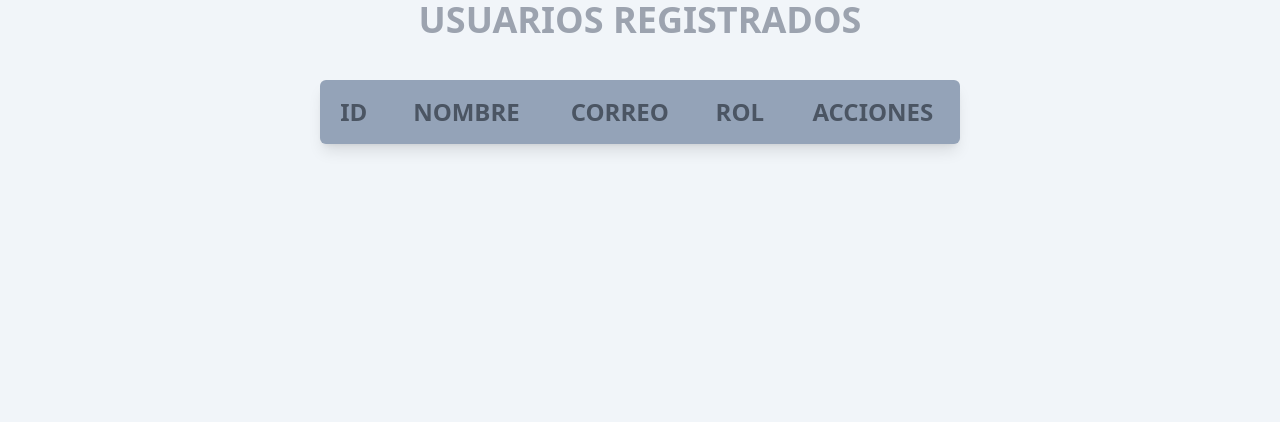
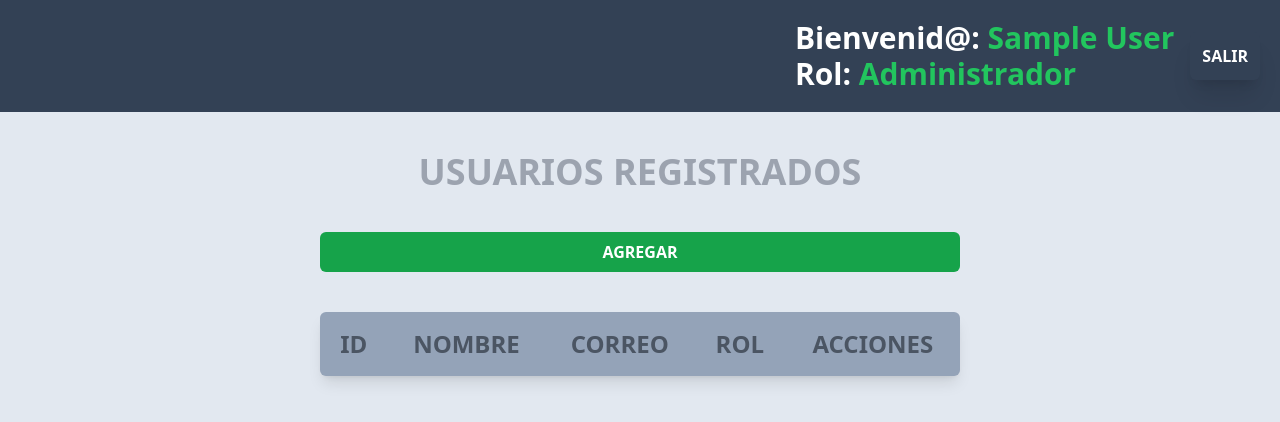
Before and after one commit to Jair-vet/CRUD-php-Tailwindcss, a PHP site: page /src/users.php in a window 1280 px wide. Shown: the top 422 px of the page. Run offline with PHP 8.4, Linux system fonts and the light colour scheme; the visitor is signed in with stand-in values (Sample User, id 1); tables that the repository leaves empty or names only in its code hold one stand-in row (values such as "Sample post"); data that the repository does not hold is empty; style sheets or scripts are compiled from the project's sources.

Commit message:
Users done

```diff
--- a/src/users.php
+++ b/src/users.php
@@ -1,9 +1,14 @@
 <?php
-	// session_start();
+	session_start();
+    // Validar si esta Logueado o no
+    if(empty($_SESSION['active'])){
+	    header('location: ../');
+    }
 	// if($_SESSION['rol'] != 1 ) // Solo Administrador puede ver esto
 	// {
 	// 	header("location: ./");
 	// }
+    // print_r($_SESSION['rol']);
 	include "../db.php";
 ?>
 
@@ -16,15 +21,42 @@
     <link rel="stylesheet" href="../public/css/styles.css">
 </head>
 </head>
-<body class="bg-slate-100">
-    <h2 class="text-4xl text-gray-400 text-center uppercase block font-bold">Usuarios Registrados</h2>
+<body class="bg-slate-200">
+    <header>
+        <div class="bg-slate-700 w-full p-5 flex justify-end">
+            <div class="text-start mr-4">
+                <p class="text-3xl font-bold text-white">Bienvenid@: <span class="text-green-500"><?php echo $_SESSION['nombre']; ?></span></p>
+                <p class="text-3xl font-bold text-white">Rol: <span class="text-green-500"><?php echo $_SESSION['rol']; ?></span></p>
+            </div>
+            <div class="flex items-center">
+                <a
+                    href="../auth/logout.php"
+                    class="shadow-xl rounded-md duration-300 uppercase bg-slate-700 hover:bg-red-600 p-3 text-white font-bold"
+                >salir</a>
+            </div>
+        </div>
+    </header>
+
+
+    <h2 class="text-4xl mt-10 text-gray-400 text-center uppercase block font-bold">Usuarios Registrados</h2>
+
+    <div class="flex justify-center text-center mt-10">
+        <a class="w-1/2 duration-300 bg-green-600 hover:bg-green-700 text-white uppercase font-bold rounded-md p-2"
+        href="src/edit_users.php?id=<?php echo $data['id']; ?>"
+        > Agregar</a>
+    </div>
+
     <table class="mx-auto bg-slate-400 w-1/2 rounded-md mt-10 shadow-lg">
+
         <tr class="text-center p-4">
             <th class="text-2xl font-bold text-gray-600 p-4 uppercase">ID </th>
             <th class="text-2xl font-bold text-gray-600 p-4 uppercase">Nombre</th>
             <th class="text-2xl font-bold text-gray-600 p-4 uppercase">Correo</th>
             <th class="text-2xl font-bold text-gray-600 p-4 uppercase">Rol</th>
-            <th class="text-2xl font-bold text-gray-600 p-4 uppercase">Acciones</th>
+
+            <?php if($_SESSION['rol'] === 'Administrador'){ ?>
+                <th class="text-2xl font-bold text-gray-600 p-4 uppercase">Acciones</th>
+            <?php } ?>
         </tr>
         <?php
             $query = mysqli_query($conection, "SELECT u.id, u.nombre, u.correo, u.rol FROM user u WHERE estatus = 1"); //ASC = acendente  DSC = desendente.
@@ -40,20 +72,17 @@
             <td class="text-white border-r text-lg p-4"><?php echo $data['nombre']; ?></td>
             <td class="text-white border-r text-lg p-4"><?php echo $data['correo']; ?></td>
             <td class="text-white border-r text-lg p-4"><?php echo $data['rol']; ?></td>
-            <td class="flex flex-col mb-3">
-                <a class="w-full duration-300 bg-violet-600 hover:bg-violet-700 text-white uppercase font-bold rounded-md p-2"
-                    href="src/edit_users.php?id=<?php echo $data['id']; ?>"
-                > Editar</a>
-                <a class="w-full duration-300 bg-green-600 hover:bg-green-700 text-white uppercase font-bold rounded-md p-2"
-                    href="src/edit_users.php?id=<?php echo $data['id']; ?>"
-                > Agregar</a>
-                <?php if($data["rol"] != 1){ ?>
+            <?php if($_SESSION['rol'] === 'Administrador'){ ?>
+                <td class="flex">
+                    <a class="w-full duration-300 bg-violet-600 hover:bg-violet-700 text-white uppercase font-bold rounded-md p-2"
+                        href="src/edit_users.php?id=<?php echo $data['id']; ?>"
+                    > Editar</a>
                     <a
                         class="w-full duration-300 bg-red-600 hover:bg-red-700 text-white uppercase font-bold rounded-md p-2"
                         href="src/delete_users.php?id=<?php echo $data['id']; ?>"
                     > Eliminar</a>
-                <?php } ?>
-            </td>
+                </td>
+            <?php } ?>
         </tr>
     <?php
                 }
@@ -62,4 +91,11 @@
     ?>
     </table>
 </body>
+
+<script>
+    $(document).ready(function(){
+        $("#tabla").load('tabla.php');
+    })
+</script>
+
 </html>
```
